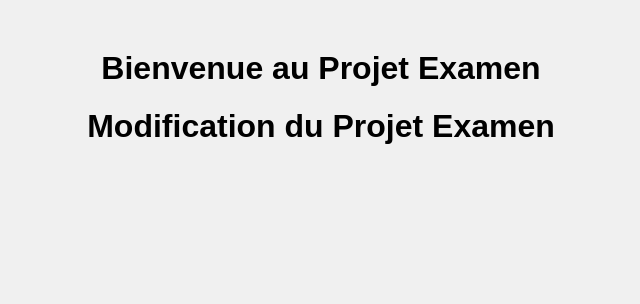
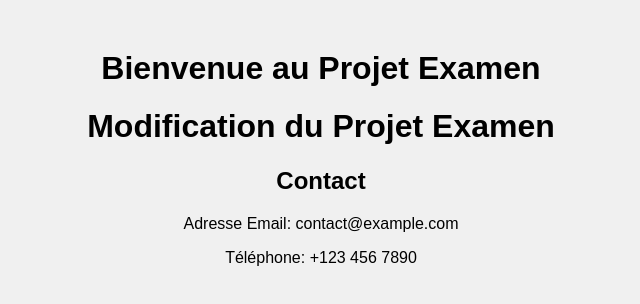
Before and after one commit to Merveilleipari/Projet_Examen, a plain HTML site: page index.html in a window 1280 px wide. Shown: the whole page, without its empty margins (319-959 px from the left). Drawn offline with Linux system fonts and the light colour scheme.

Commit message:
Update index.html

```diff
--- a/index.html
+++ b/index.html
@@ -9,5 +9,11 @@
 <body>
     <h1>Bienvenue au Projet Examen </h1>
     <h1>Modification du Projet Examen</h1>
+
+    <section id="contact">
+    <h2>Contact</h2>
+    <p>Adresse Email: contact@example.com</p>
+    <p>Téléphone: +123 456 7890</p>
+</section>
 </body>
 </html>
```
